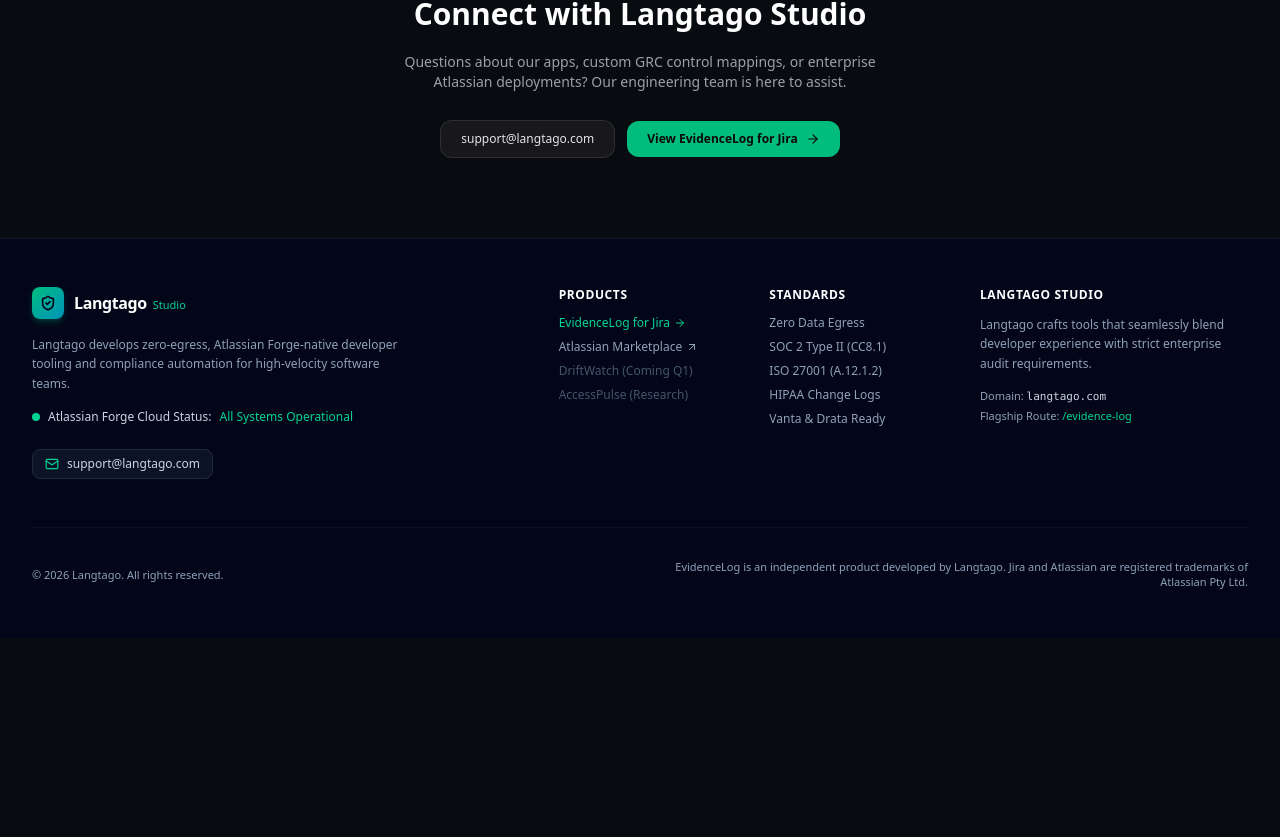
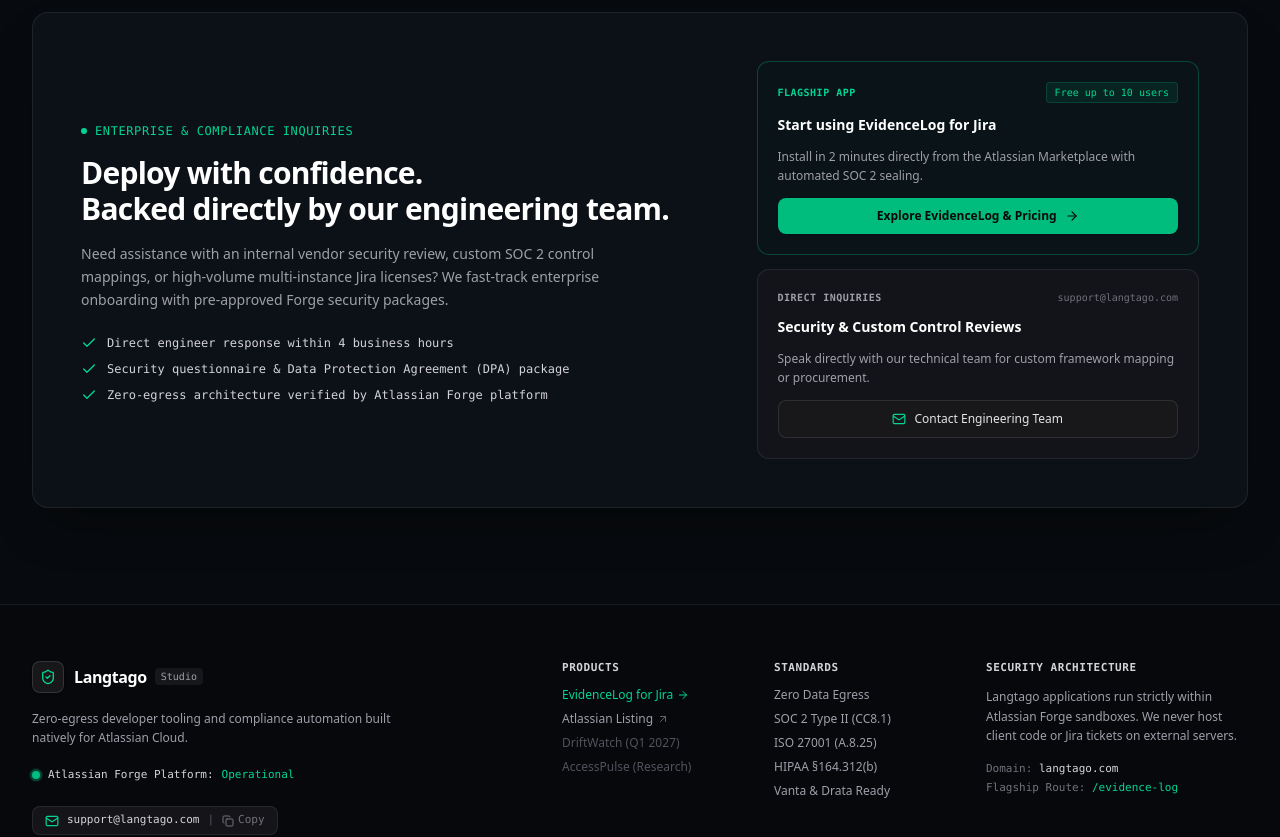
Before and after one commit to stuon/langtago, a Next.js app: page / in a window 1280 px wide. Shown: the part 2687-3524 px from the top of the page. Before the commit the page ends 3325 px from the top, so only its background shows below. Built offline with nearby package versions, Linux system fonts and the light colour scheme.

Commit message:
feat: elevate enterprise inquiry card and refine footer consistency

```diff
--- a/app/page.tsx
+++ b/app/page.tsx
@@ -10,6 +10,7 @@
   Check,
   ServerOff,
   Code2,
+  Mail,
 } from "lucide-react";
 
 export default function StudioHomePage() {
@@ -365,29 +366,96 @@
           </div>
         </section>
 
-        {/* Contact & Support Section */}
-        <section id="contact" className="relative py-20 border-t border-white/[0.06] bg-[#080b0f]">
-          <div className="mx-auto max-w-4xl px-4 sm:px-6 lg:px-8 text-center space-y-5">
-            <h2 className="text-2xl sm:text-3xl font-bold text-white">
-              Connect with Langtago Studio
+        {/* Enterprise Inquiries & Support Card */}
+        <section id="contact" className="relative py-24 border-t border-white/[0.06] bg-[#070a0e]">
+          <div className="mx-auto max-w-7xl px-4 sm:px-6 lg:px-8">
+            <div className="rounded-2xl border border-white/[0.08] bg-[#0c1017] p-8 sm:p-12 shadow-2xl">
+              <div className="grid grid-cols-1 lg:grid-cols-12 gap-10 items-center">
+                {/* Left Column: Commercial / Security Value (7 cols) */}
+                <div className="lg:col-span-7 space-y-4">
+                  <div className="inline-flex items-center gap-2 font-mono text-xs tracking-wider text-emerald-400 uppercase">
+                    <span className="h-1.5 w-1.5 rounded-full bg-emerald-400" />
+                    <span>Enterprise &amp; Compliance Inquiries</span>
+                  </div>
+
+                  <h2 className="text-2xl sm:text-3xl font-bold text-white tracking-tight">
+                    Deploy with confidence. <br className="hidden sm:inline" />
+                    Backed directly by our engineering team.
                   </h2>
-            <p className="text-xs sm:text-sm text-zinc-400 max-w-lg mx-auto">
-              Questions about our apps, custom GRC control mappings, or enterprise Atlassian deployments? Our engineering team is here to assist.
+
+                  <p className="text-xs sm:text-sm text-zinc-400 leading-relaxed max-w-xl">
+                    Need assistance with an internal vendor security review, custom SOC 2 control mappings, or high-volume multi-instance Jira licenses? We fast-track enterprise onboarding with pre-approved Forge security packages.
                   </p>
-            <div className="flex flex-col sm:flex-row items-center justify-center gap-3 pt-2">
-              <a
-                href="mailto:support@langtago.com"
-                className="inline-flex items-center gap-2 rounded-xl bg-zinc-900 border border-white/[0.1] px-5 py-2.5 text-xs font-medium text-zinc-200 hover:bg-zinc-800 hover:text-white transition-colors"
-              >
-                <span>support@langtago.com</span>
-              </a>
+
+                  <div className="pt-2 space-y-2.5 font-mono text-xs text-zinc-300">
+                    <div className="flex items-center gap-2.5">
+                      <Check className="h-4 w-4 text-emerald-400 shrink-0" />
+                      <span>Direct engineer response within 4 business hours</span>
+                    </div>
+                    <div className="flex items-center gap-2.5">
+                      <Check className="h-4 w-4 text-emerald-400 shrink-0" />
+                      <span>Security questionnaire &amp; Data Protection Agreement (DPA) package</span>
+                    </div>
+                    <div className="flex items-center gap-2.5">
+                      <Check className="h-4 w-4 text-emerald-400 shrink-0" />
+                      <span>Zero-egress architecture verified by Atlassian Forge platform</span>
+                    </div>
+                  </div>
+                </div>
+
+                {/* Right Column: Two Action Cards (5 cols) */}
+                <div className="lg:col-span-5 space-y-3.5">
+                  {/* Action 1: Self-Serve Product Tour */}
+                  <div className="rounded-xl border border-emerald-500/30 bg-emerald-950/[0.15] p-5 space-y-3 transition-colors hover:border-emerald-500/50">
+                    <div className="flex items-center justify-between">
+                      <span className="font-mono text-[10px] font-bold text-emerald-400 uppercase tracking-wider">
+                        Flagship App
+                      </span>
+                      <span className="rounded bg-emerald-500/10 px-2 py-0.5 font-mono text-[10px] text-emerald-400 border border-emerald-500/20">
+                        Free up to 10 users
+                      </span>
+                    </div>
+                    <h3 className="text-sm font-bold text-white">
+                      Start using EvidenceLog for Jira
+                    </h3>
+                    <p className="text-xs text-zinc-400 leading-relaxed">
+                      Install in 2 minutes directly from the Atlassian Marketplace with automated SOC 2 sealing.
+                    </p>
                     <Link
                       href="/evidence-log"
-                className="inline-flex items-center gap-2 rounded-xl bg-emerald-500 px-5 py-2.5 text-xs font-semibold text-zinc-950 hover:bg-emerald-400 transition-colors"
+                      className="inline-flex w-full items-center justify-center gap-2 rounded-lg bg-emerald-500 py-2.5 px-4 text-xs font-semibold text-zinc-950 hover:bg-emerald-400 transition-colors shadow-sm"
                     >
-                <span>View EvidenceLog for Jira</span>
+                      <span>Explore EvidenceLog &amp; Pricing</span>
                       <ArrowRight className="h-3.5 w-3.5" />
                     </Link>
+                  </div>
+
+                  {/* Action 2: Direct Enterprise Contact */}
+                  <div className="rounded-xl border border-white/[0.08] bg-zinc-900/60 p-5 space-y-3 transition-colors hover:border-white/[0.16]">
+                    <div className="flex items-center justify-between">
+                      <span className="font-mono text-[10px] font-bold text-zinc-400 uppercase tracking-wider">
+                        Direct Inquiries
+                      </span>
+                      <span className="font-mono text-[10px] text-zinc-500">
+                        support@langtago.com
+                      </span>
+                    </div>
+                    <h3 className="text-sm font-bold text-white">
+                      Security &amp; Custom Control Reviews
+                    </h3>
+                    <p className="text-xs text-zinc-400 leading-relaxed">
+                      Speak directly with our technical team for custom framework mapping or procurement.
+                    </p>
+                    <a
+                      href="mailto:support@langtago.com?subject=Langtago%20Enterprise%20Inquiry"
+                      className="inline-flex w-full items-center justify-center gap-2 rounded-lg border border-white/[0.1] bg-zinc-900 py-2.5 px-4 text-xs font-medium text-zinc-200 hover:bg-zinc-800 hover:text-white transition-colors"
+                    >
+                      <Mail className="h-3.5 w-3.5 text-emerald-400" />
+                      <span>Contact Engineering Team</span>
+                    </a>
+                  </div>
+                </div>
+              </div>
             </div>
           </div>
         </section>
--- a/components/Footer.tsx
+++ b/components/Footer.tsx
@@ -1,50 +1,77 @@
+"use client";
+
+import { useState } from "react";
 import Link from "next/link";
-import { ShieldCheck, Mail, ArrowUpRight, ArrowRight } from "lucide-react";
+import { ShieldCheck, Mail, ArrowUpRight, ArrowRight, Copy, Check } from "lucide-react";
 
 export default function Footer() {
+  const [copied, setCopied] = useState(false);
+
+  const handleCopyEmail = () => {
+    navigator.clipboard.writeText("support@langtago.com");
+    setCopied(true);
+    setTimeout(() => setCopied(false), 2000);
+  };
+
   return (
-    <footer className="border-t border-slate-900 bg-slate-950 text-slate-400 text-xs">
-      <div className="mx-auto max-w-7xl px-4 py-12 sm:px-6 lg:px-8">
-        <div className="grid grid-cols-1 md:grid-cols-12 gap-8 lg:gap-12">
-          {/* Brand Info */}
+    <footer className="border-t border-white/[0.08] bg-[#06080c] text-zinc-400 text-xs">
+      <div className="mx-auto max-w-7xl px-4 py-14 sm:px-6 lg:px-8">
+        <div className="grid grid-cols-1 md:grid-cols-12 gap-10 lg:gap-14">
+          {/* Brand Info (5 cols) */}
           <div className="md:col-span-5 space-y-4">
-            <div className="flex items-center gap-2.5">
-              <Link href="/" className="flex items-center gap-2.5">
-                <div className="flex h-8 w-8 items-center justify-center rounded-lg bg-gradient-to-br from-emerald-500 to-cyan-600 shadow-md shadow-emerald-500/20">
-                  <ShieldCheck className="h-4 w-4 text-slate-950 stroke-[2.5]" />
-                </div>
-                <div>
-                  <span className="text-base font-bold text-white tracking-tight">Langtago</span>
-                  <span className="ml-1.5 text-[11px] text-emerald-400 font-medium">Studio</span>
-                </div>
-              </Link>
+            <Link href="/" className="inline-flex items-center gap-2.5 group">
+              <div className="flex h-8 w-8 items-center justify-center rounded-lg bg-zinc-900 border border-white/[0.12] text-emerald-400 shadow-sm transition-colors group-hover:border-emerald-500/40">
+                <ShieldCheck className="h-4 w-4" />
+              </div>
+              <div className="flex items-center gap-2">
+                <span className="text-base font-semibold text-white tracking-tight">Langtago</span>
+                <span className="rounded bg-white/[0.06] px-1.5 py-0.5 text-[10px] font-mono text-zinc-400">
+                  Studio
+                </span>
+              </div>
+            </Link>
+
+            <p className="text-zinc-400 text-xs leading-relaxed max-w-sm">
+              Zero-egress developer tooling and compliance automation built natively for Atlassian Cloud.
+            </p>
+
+            <div className="flex items-center gap-2 text-xs pt-1">
+              <span className="relative flex h-2 w-2">
+                <span className="animate-ping absolute inline-flex h-full w-full rounded-full bg-emerald-400 opacity-75"></span>
+                <span className="relative inline-flex rounded-full h-2 w-2 bg-emerald-500"></span>
+              </span>
+              <span className="font-mono text-[11px] text-zinc-300">Atlassian Forge Platform:</span>
+              <span className="font-mono text-[11px] text-emerald-400">Operational</span>
             </div>
 
-            <p className="text-slate-400 text-xs leading-relaxed max-w-sm">
-              Langtago develops zero-egress, Atlassian Forge-native developer tooling and compliance automation for high-velocity software teams.
-            </p>
-
-            <div className="flex items-center gap-2 text-xs text-slate-400">
-              <span className="flex h-2 w-2 rounded-full bg-emerald-400" />
-              <span className="text-slate-300 font-medium">Atlassian Forge Cloud Status:</span>
-              <span className="text-emerald-400">All Systems Operational</span>
-            </div>
-
+            {/* Direct Contact & Copy */}
             <div className="pt-2">
-              <a
-                href="mailto:support@langtago.com"
-                className="inline-flex items-center gap-2 rounded-lg border border-slate-800 bg-slate-900/80 px-3 py-1.5 text-xs text-slate-300 hover:text-white hover:border-slate-700 transition-colors"
+              <button
+                type="button"
+                onClick={handleCopyEmail}
+                className="inline-flex items-center gap-2 rounded-lg border border-white/[0.08] bg-zinc-900/90 px-3 py-1.5 font-mono text-[11px] text-zinc-300 hover:text-white hover:bg-zinc-800 hover:border-white/[0.16] transition-all"
+                title="Click to copy email address"
               >
                 <Mail className="h-3.5 w-3.5 text-emerald-400" />
                 <span>support@langtago.com</span>
-              </a>
+                <span className="text-zinc-600">|</span>
+                {copied ? (
+                  <span className="text-emerald-400 font-semibold flex items-center gap-1">
+                    <Check className="h-3 w-3" /> Copied
+                  </span>
+                ) : (
+                  <span className="text-zinc-500 hover:text-zinc-300 flex items-center gap-1">
+                    <Copy className="h-3 w-3" /> Copy
+                  </span>
+                )}
+              </button>
             </div>
           </div>
 
-          {/* Links Column 1: Products */}
+          {/* Links Column 1: Products (2 cols) */}
           <div className="md:col-span-2 space-y-3">
-            <p className="text-xs font-semibold uppercase tracking-wider text-white">Products</p>
-            <ul className="space-y-2">
+            <p className="text-[11px] font-mono font-semibold uppercase tracking-wider text-zinc-300">Products</p>
+            <ul className="space-y-2 text-zinc-400">
               <li>
                 <Link href="/evidence-log" className="text-emerald-400 hover:text-emerald-300 transition-colors font-medium flex items-center gap-1">
                   <span>EvidenceLog for Jira</span>
@@ -56,62 +83,62 @@
                   href="https://marketplace.atlassian.com"
                   target="_blank"
                   rel="noopener noreferrer"
-                  className="flex items-center gap-1 text-slate-400 hover:text-white transition-colors"
+                  className="flex items-center gap-1 text-zinc-400 hover:text-white transition-colors"
                 >
-                  <span>Atlassian Marketplace</span>
-                  <ArrowUpRight className="h-3 w-3" />
+                  <span>Atlassian Listing</span>
+                  <ArrowUpRight className="h-3 w-3 opacity-60" />
                 </a>
               </li>
               <li>
-                <span className="text-slate-600 cursor-not-allowed">DriftWatch (Coming Q1)</span>
+                <span className="text-zinc-600">DriftWatch (Q1 2027)</span>
               </li>
               <li>
-                <span className="text-slate-600 cursor-not-allowed">AccessPulse (Research)</span>
+                <span className="text-zinc-600">AccessPulse (Research)</span>
               </li>
             </ul>
           </div>
 
-          {/* Links Column 2: Compliance */}
+          {/* Links Column 2: Standards (2 cols) */}
           <div className="md:col-span-2 space-y-3">
-            <p className="text-xs font-semibold uppercase tracking-wider text-white">Standards</p>
-            <ul className="space-y-2">
+            <p className="text-[11px] font-mono font-semibold uppercase tracking-wider text-zinc-300">Standards</p>
+            <ul className="space-y-2 text-zinc-400">
               <li>
                 <Link href="/evidence-log#security" className="hover:text-white transition-colors">
                   Zero Data Egress
                 </Link>
               </li>
               <li>
-                <span className="text-slate-400">SOC 2 Type II (CC8.1)</span>
+                <span className="text-zinc-400">SOC 2 Type II (CC8.1)</span>
               </li>
               <li>
-                <span className="text-slate-400">ISO 27001 (A.12.1.2)</span>
+                <span className="text-zinc-400">ISO 27001 (A.8.25)</span>
               </li>
               <li>
-                <span className="text-slate-400">HIPAA Change Logs</span>
+                <span className="text-zinc-400">HIPAA §164.312(b)</span>
               </li>
               <li>
-                <span className="text-slate-400">Vanta & Drata Ready</span>
+                <span className="text-zinc-400">Vanta &amp; Drata Ready</span>
               </li>
             </ul>
           </div>
 
-          {/* Links Column 3: Studio */}
+          {/* Links Column 3: Architecture & Domain (3 cols) */}
           <div className="md:col-span-3 space-y-3">
-            <p className="text-xs font-semibold uppercase tracking-wider text-white">Langtago Studio</p>
-            <p className="text-xs text-slate-400 leading-relaxed">
-              Langtago crafts tools that seamlessly blend developer experience with strict enterprise audit requirements.
+            <p className="text-[11px] font-mono font-semibold uppercase tracking-wider text-zinc-300">Security Architecture</p>
+            <p className="text-xs text-zinc-400 leading-relaxed">
+              Langtago applications run strictly within Atlassian Forge sandboxes. We never host client code or Jira tickets on external servers.
             </p>
-            <div className="text-[11px] text-slate-400 pt-1 space-y-1">
-              <div>Domain: <span className="text-slate-300 font-mono">langtago.com</span></div>
+            <div className="font-mono text-[11px] text-zinc-500 pt-1 space-y-1">
+              <div>Domain: <span className="text-zinc-300">langtago.com</span></div>
               <div>Flagship Route: <Link href="/evidence-log" className="text-emerald-400 hover:underline">/evidence-log</Link></div>
             </div>
           </div>
         </div>
 
-        {/* Bottom Bar & Legal Disclaimer */}
-        <div className="mt-12 pt-8 border-t border-slate-900/80 flex flex-col sm:flex-row items-center justify-between gap-4 text-[11px] text-slate-400">
-          <p>© 2026 Langtago. All rights reserved.</p>
-          <p className="max-w-xl text-center sm:text-right">
+        {/* Bottom Bar */}
+        <div className="mt-14 pt-8 border-t border-white/[0.06] flex flex-col sm:flex-row items-center justify-between gap-4 text-[11px] text-zinc-500 font-mono">
+          <p>© 2026 Langtago Studio. All rights reserved.</p>
+          <p className="text-center sm:text-right max-w-xl">
             EvidenceLog is an independent product developed by Langtago. Jira and Atlassian are registered trademarks of Atlassian Pty Ltd.
           </p>
         </div>
```
Lines whose indentation alone changed are shown as unchanged.
